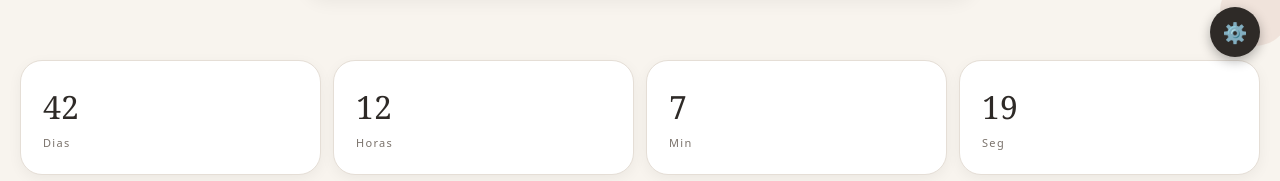
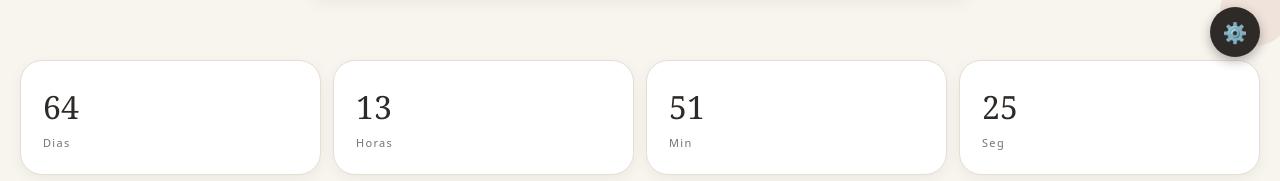
Before and after one commit to lucasst09/am-marriage, a React (Vite) app: page / in a window 1280 px wide. Shown: the part 723-904 px from the top of the page. Built offline with nearby package versions, Linux system fonts and the light colour scheme.

Commit message:
feat: Adiciona contagem regressiva para o casamento no componente WeddingSite. Implementa lógica para calcular o tempo restante até a data do evento e exibe os dias, horas, minutos e segundos restantes.

```diff
--- a/src/view/WeddingSite.jsx
+++ b/src/view/WeddingSite.jsx
@@ -15,7 +15,33 @@ export default function WeddingSite() {
   const [jaConfirmado, setJaConfirmado] = useState(false);
   const [dadosConfirmacaoExistente, setDadosConfirmacaoExistente] = useState(null);
   const [nomeValido, setNomeValido] = useState(false);
+  const [tempoRestante, setTempoRestante] = useState({ dias: 0, horas: 0, minutos: 0, segundos: 0 });
   const firstFieldRef = useRef(null);
+
+  const calcularTempoRestante = () => {
+    const agora = new Date();
+    const casamento = new Date('2025-12-10T17:00:00');
+
+    const diferenca = casamento.getTime() - agora.getTime();
+
+    if (diferenca > 0) {
+      const dias = Math.floor(diferenca / (1000 * 60 * 60 * 24));
+      const horas = Math.floor((diferenca % (1000 * 60 * 60 * 24)) / (1000 * 60 * 60));
+      const minutos = Math.floor((diferenca % (1000 * 60 * 60)) / (1000 * 60));
+      const segundos = Math.floor((diferenca % (1000 * 60)) / 1000);
+
+      setTempoRestante({ dias, horas, minutos, segundos });
+    } else {
+      setTempoRestante({ dias: 0, horas: 0, minutos: 0, segundos: 0 });
+    }
+  };
+
+  useEffect(() => {
+    calcularTempoRestante();
+    const interval = setInterval(calcularTempoRestante, 1000);
+
+    return () => clearInterval(interval);
+  }, []);
 
   const handleNomeChange = (nome) => {
     setNomeConvidado(nome);
@@ -29,7 +55,6 @@ export default function WeddingSite() {
         setDependentesSelecionados([]);
         setNomeValido(true);
 
-        // Verificar se já existe confirmação
         const confirmacaoExistente = verificarConfirmacaoExistente(nome.toLowerCase());
         if (confirmacaoExistente) {
           setJaConfirmado(true);
@@ -38,7 +63,6 @@ export default function WeddingSite() {
           setObservacoes(confirmacaoExistente.observacoes || "");
           setOpcao(confirmacaoExistente.principal === 1 ? "Vou comparecer" : "Não poderei");
 
-          // Marcar dependentes que foram confirmados
           const dependentesConfirmados = dependentes.filter(dep =>
             confirmacaoExistente.dependentes && confirmacaoExistente.dependentes[dep.id] === 1
           );
@@ -71,7 +95,7 @@ export default function WeddingSite() {
   }, [open]);
 
   const toggleDependente = (dependente) => {
-    if (jaConfirmado) return; // Não permitir alterar se já confirmado
+    if (jaConfirmado) return;
 
     setDependentesSelecionados(prev => {
       const jaSelecionado = prev.find(d => d.id === dependente.id);
@@ -91,13 +115,11 @@ export default function WeddingSite() {
       return;
     }
 
-    // Validar se o nome está na lista de convidados
     if (!nomeValido) {
       alert("Nome não encontrado na lista de convidados. Verifique se digitou corretamente ou entre em contato com os noivos.");
       return;
     }
 
-    // Preparar dados da confirmação
     const dadosConfirmacao = {
       principal: opcao === "Vou comparecer" ? 1 : 0,
       dependentes: {},
@@ -105,12 +127,10 @@ export default function WeddingSite() {
       observacoes: observacoes
     };
 
-    // Marcar dependentes selecionados como 1, não selecionados como 0
     dependentesDisponiveis.forEach(dep => {
       dadosConfirmacao.dependentes[dep.id] = dependentesSelecionados.some(d => d.id === dep.id) ? 1 : 0;
     });
 
-    // Salvar confirmação
     const sucesso = salvarConfirmacao(nomeConvidado, dadosConfirmacao);
 
     if (sucesso) {
@@ -120,14 +140,12 @@ export default function WeddingSite() {
     }
   };
 
-  // Função para fechar modal quando clicar fora
   const handleModalClick = (e) => {
     if (e.target === e.currentTarget) {
       setOpen(false);
     }
   };
 
-  // Função para fechar modal com ESC
   useEffect(() => {
     const handleKeyDown = (e) => {
       if (e.key === 'Escape' && open) {
@@ -137,7 +155,6 @@ export default function WeddingSite() {
 
     if (open) {
       document.addEventListener('keydown', handleKeyDown);
-      // Prevenir scroll do body quando modal estiver aberta
       document.body.style.overflow = 'hidden';
     } else {
       document.body.style.overflow = 'unset';
@@ -183,7 +200,12 @@ export default function WeddingSite() {
       <section className="container grid4">
         {["Dias","Horas","Min","Seg"].map((l,i)=> (
           <div key={l} className="card center">
-            <div className="count">{[42,12,7,19][i]}</div>
+            <div className="count">
+              {l === "Dias" && tempoRestante.dias}
+              {l === "Horas" && tempoRestante.horas}
+              {l === "Min" && tempoRestante.minutos}
+              {l === "Seg" && tempoRestante.segundos}
+            </div>
             <div className="label">{l}</div>
           </div>
         ))}
@@ -205,7 +227,7 @@ export default function WeddingSite() {
           <div className="icard">
             <div className="ico">📅</div>
             <h3 className="h3">Quando</h3>
-            <p className="muted">Sábado, 14 de dezembro de 2025 — 17:00</p>
+            <p className="muted">Terça-feira, 10 de dezembro de 2025 — 17:00</p>
           </div>
           <div className="icard">
             <div className="ico">📍</div>
```
